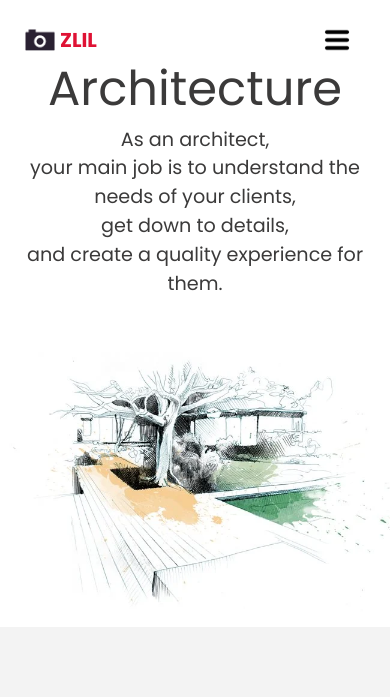
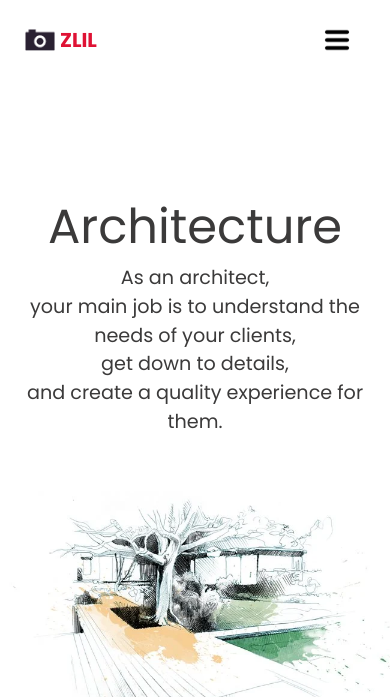
Before and after one commit to zlilyoffe/zlilyoffe.github.io, a PHP site: page /arch.html in a window 390 px wide. Shown: the top 697 px of the page. Run offline with PHP 8.4, Linux system fonts and the light colour scheme; some libraries are stand-ins or nearby versions; grey boxes are pictures that could not be loaded.

Commit message:
100vh responsive

```diff
--- a/css/responsive.css
+++ b/css/responsive.css
@@ -159,7 +159,7 @@
 
   .slider_section {
     /* padding-top: 20px; */
-    /* height: 100vh; */
+    height: 100vh;
   }
 
   .slider_section .detail_box {
```
